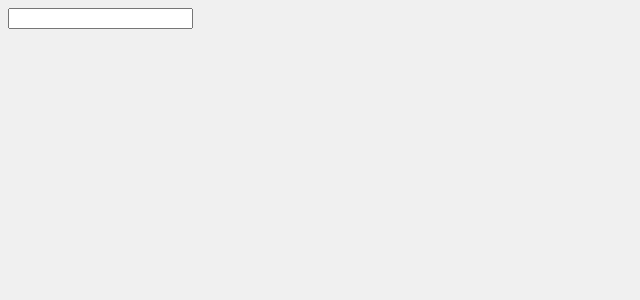
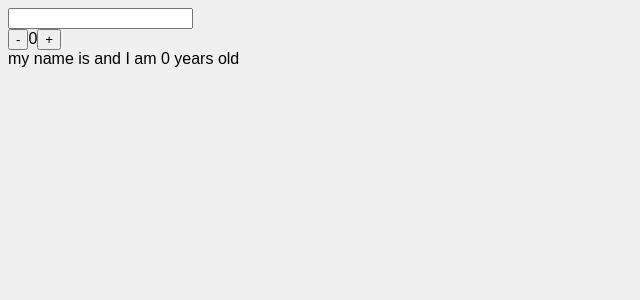
Before and after one commit to MHamzaFarooq/react-practice, a React (Vite) app: page / in a window 1280 px wide. Shown: the top 300 px of the page, without its empty margins (0-640 px from the left). Built offline with nearby package versions, Linux system fonts and the light colour scheme.

Commit message:
day-1 react done

```diff
--- a/src/App.jsx
+++ b/src/App.jsx
@@ -1,5 +1,6 @@
 // exercise 1: div with the class large and the id largeDiv with the text say "Hi"
 
+import { useEffect, useState } from "react";
 import Counter from "./Counter";
 import Input from "./Input";
 import UserCard from "./UserCard";
@@ -22,25 +23,86 @@
 
 // export default App;
 
+// function App() {
+//   // const []
+//   return (
+//     <>
+//       {/* <UserCard
+//         name="Hamza"
+//         phoneNumber="123-456-7890"
+//         age={25}
+//         address="123 Main St"
+//       /> */}
+//       {/* <Counter /> */}
+
+//       <Input />
+//     </>
+//     // <>
+//     //   <Name />
+//     //   <TodoList />
+//     //   <TodolistItem isComplete={false}>Hamza</TodolistItem>
+//     // </>
+//   );
+// }
+
+// export default App;
+
+// function App() {
+//   const initialArray = ["A", "B", "C"];
+//   const [array, setArray] = useState(["A", "B", "C"]);
+//   const [input, setInput] = useState("");
+
+//   function removeSpecificEl(e) {
+//     const value = e.target.value.toUpperCase();
+//     setArray(() => array.filter((el) => el !== value));
+//   }
+
+//   return (
+//     <>
+//       <div>{array.join(", ")}</div>
+//       <div>
+//         <button onClick={() => setArray(array.slice(1))}>
+//           remove first element
+//         </button>
+//         <div>
+//           <input type="text" value={input} onChange={removeSpecificEl} />
+//         </div>
+
+//         <div>
+//           <button onClick={() => setArray(["D", ...array])}>add D</button>
+//         </div>
+//         <div>
+//           <button onClick={() => setArray([])}>clear all</button>
+//         </div>
+//         <div>
+//           <button onClick={() => setArray(initialArray)}>reset</button>
+//         </div>
+//       </div>
+//     </>
+//   );
+// }
+
+// export default App;
+
 function App() {
-  // const []
+  const [name, setName] = useState("");
+  const [age, setAge] = useState(0);
+
+  useEffect(() => {
+    console.log("age changed", age);
+  }, [age]);
   return (
     <>
-      {/* <UserCard
-        name="Hamza"
-        phoneNumber="123-456-7890"
-        age={25}
-        address="123 Main St"
-      /> */}
-      {/* <Counter /> */}
-
-      <Input />
+      <input value={name} onChange={(e) => setName(e.target.value)} />
+      <div>
+        <button onClick={() => setAge(age - 1)}>-</button>
+        {age}
+        <button onClick={() => setAge(age + 1)}>+</button>
+      </div>
+      <div>
+        my name is {name} and I am {age} years old
+      </div>
     </>
-    // <>
-    //   <Name />
-    //   <TodoList />
-    //   <TodolistItem isComplete={false}>Hamza</TodolistItem>
-    // </>
   );
 }
 
```
